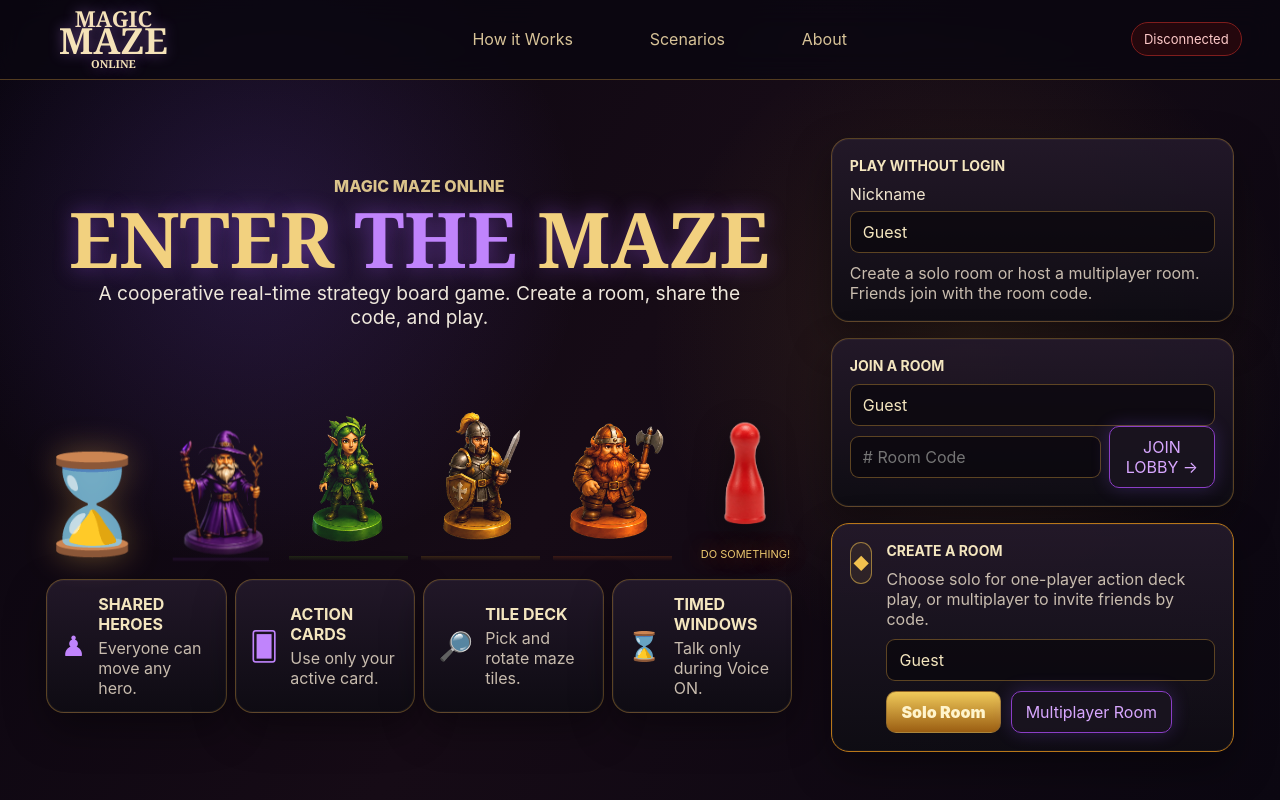
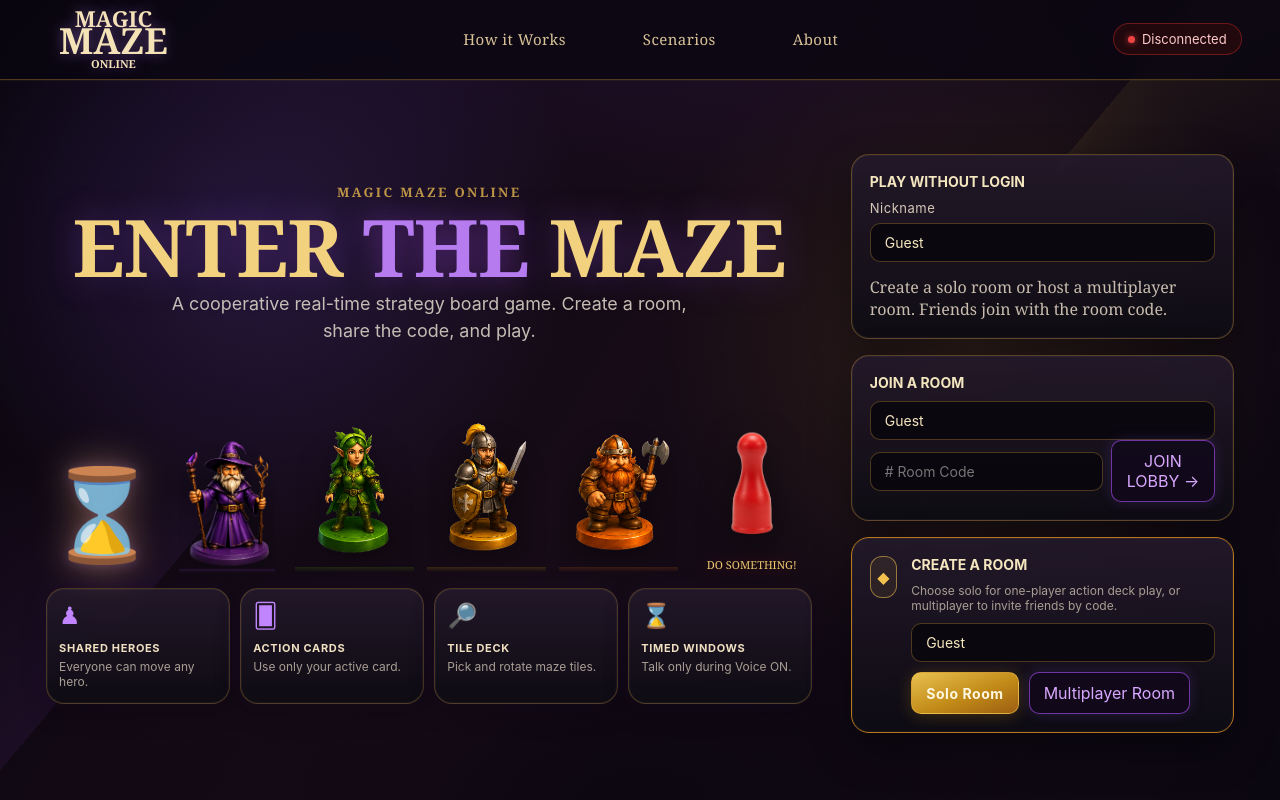
Before and after one commit to Naman028/Magic-Maze, a React (Vite) app in the folder frontend/: page / in a window 1280 px wide. Built offline with nearby package versions, Linux system fonts and the light colour scheme; no server answers.

Commit message:
Improve tile placement validation and pawn visuals

```diff
--- a/frontend/src/features/game/components/HeroPawn.tsx
+++ b/frontend/src/features/game/components/HeroPawn.tsx
@@ -6,7 +6,7 @@
 export function HeroPawn({ hero, cell, geometry, selected, onSelect, onDragStart }: { hero: Hero; cell?: MazeCell; geometry: BoardGeometry; selected: boolean; onSelect: () => void; onDragStart?: (event: PointerEvent<HTMLButtonElement>) => void }) {
   if (!cell || hero.hasEscaped) return null;
   const pos = heroToScreen(cell, geometry);
-  const pawnSize = Math.max(24, Math.min(56, geometry.cellSize * 0.54));
+  const pawnSize = Math.max(30, Math.min(68, geometry.cellSize * 0.68));
   return (
     <button
       className={`hero-token hero-token-${hero.heroType.toLowerCase()} ${selected ? "selected" : ""}`}
--- a/frontend/src/styles/index.css
+++ b/frontend/src/styles/index.css
@@ -1,13 +1,13 @@
 :root {
   color-scheme: dark;
-  font-family: Inter, ui-sans-serif, system-ui, -apple-system, BlinkMacSystemFont, "Segoe UI", sans-serif;
+  font-family: 'Crimson Text', Georgia, 'Times New Roman', serif;
   background: #08050d;
   color: #f4e6bf;
 }
 
 html, body, #root { min-height: 100%; }
 * { box-sizing: border-box; }
-body { margin: 0; min-width: 320px; min-height: 100vh; background: radial-gradient(circle at 30% 30%, rgba(111, 47, 28, .35), transparent 38%), #08050d; }
+body { margin: 0; min-width: 320px; min-height: 100vh; background: #08050d; }
 html.game-active,
 html.game-active body,
 html.game-active #root {
@@ -30,9 +30,25 @@
 }
 
 .landing-page {
+  position: relative;
   height: 100vh;
   overflow: hidden;
 }
+
+.landing-page::before {
+  content: "";
+  position: absolute;
+  inset: 0;
+  pointer-events: none;
+  z-index: 0;
+  background:
+    conic-gradient(from 220deg at 18% 62%, rgba(139, 62, 198, .09) 0deg, transparent 60deg),
+    conic-gradient(from 40deg at 82% 22%, rgba(242, 193, 78, .07) 0deg, transparent 55deg),
+    radial-gradient(ellipse 60% 40% at 50% 0%, rgba(101, 44, 160, .14), transparent 70%),
+    radial-gradient(ellipse 40% 30% at 50% 100%, rgba(10, 6, 16, .8), transparent 80%);
+}
+
+.landing-page > * { position: relative; z-index: 1; }
 
 .landing-nav, .game-topbar, .lobby-header {
   display: flex;
@@ -48,14 +64,17 @@
   min-height: 72px;
   gap: 18px;
   padding: 10px clamp(18px, 3vw, 52px);
+  border-bottom: 1px solid rgba(174, 130, 52, .42);
+  box-shadow: 0 1px 0 rgba(242, 193, 78, .06);
 }
 
-.landing-nav nav { flex: 1; display: flex; justify-content: center; gap: clamp(28px, 6vw, 84px); color: #d8c398; font-size: 16px; }
-.landing-nav a { color: inherit; text-decoration: none; }
+.landing-nav nav { flex: 1; display: flex; justify-content: center; gap: clamp(28px, 6vw, 84px); color: #d8c398; font-size: 15px; letter-spacing: .03em; }
+.landing-nav a { color: inherit; text-decoration: none; transition: color .2s; }
+.landing-nav a:hover { color: #f2c14e; }
 
 .brand-mark {
   color: #f5e3b8;
-  font-family: Georgia, serif;
+  font-family: Georgia, 'Palatino Linotype', serif;
   font-size: 30px;
   font-weight: 900;
   line-height: .78;
@@ -83,35 +102,56 @@
 
 .landing-grid {
   display: grid;
-  grid-template-columns: minmax(0, 1fr) minmax(360px, .54fr);
+  grid-template-columns: minmax(0, 1fr) minmax(360px, .5fr);
   align-items: center;
-  gap: clamp(24px, 3vw, 40px);
+  gap: clamp(20px, 3vw, 44px);
   min-height: calc(100vh - 72px);
-  padding: 22px clamp(18px, 3.6vw, 58px) 20px;
+  padding: 20px clamp(18px, 3.6vw, 60px) 20px;
 }
 
 .hero-title { text-align: center; }
-.hero-title p { color: #dcc48b; font-weight: 800; letter-spacing: 0; margin: 0; }
+.hero-title p {
+  color: #d4a84b;
+  font-weight: 800;
+  letter-spacing: .18em;
+  font-size: 13px;
+  text-transform: uppercase;
+  margin: 0;
+  opacity: .88;
+}
 .hero-title h1 {
-  margin: 8px 0 6px;
-  font-family: Georgia, serif;
-  font-size: clamp(56px, 6vw, 88px);
-  line-height: .92;
+  margin: 10px 0 8px;
+  font-family: Georgia, 'Palatino Linotype', serif;
+  font-size: clamp(56px, 6.2vw, 92px);
+  line-height: .9;
   color: #f2d17f;
-  text-shadow: 0 0 22px rgba(167, 91, 255, .45);
+  text-shadow: 0 0 32px rgba(167, 91, 255, .38), 0 4px 28px rgba(0,0,0,.5);
+  letter-spacing: -.01em;
 }
-.hero-title h1 span { color: #c084fc; }
-.hero-title h2 { margin: 0 auto; max-width: 690px; color: #efe8dc; font-size: clamp(16px, 1.5vw, 22px); font-weight: 400; }
+.hero-title h1 span { color: #b57bef; text-shadow: 0 0 28px rgba(139, 62, 198, .6); }
+.hero-title h2 {
+  margin: 0 auto;
+  max-width: 560px;
+  color: #d8cfc4;
+  font-size: clamp(15px, 1.4vw, 20px);
+  font-weight: 400;
+  font-family: Inter, ui-sans-serif, system-ui, sans-serif;
+  line-height: 1.5;
+  opacity: .9;
+}
 
 .hero-showcase {
-  margin: 22px auto 18px;
+  margin: 18px auto 16px;
   min-height: 210px;
   display: flex;
   align-items: flex-end;
   justify-content: center;
   gap: clamp(0px, 1vw, 16px);
 }
-.hourglass-figure { font-size: 96px; filter: drop-shadow(0 0 16px rgba(255, 190, 85, .35)); }
+.hourglass-figure {
+  font-size: 90px;
+  filter: drop-shadow(0 0 20px rgba(255, 190, 85, .4)) drop-shadow(0 0 6px rgba(192, 132, 252, .3));
+}
 .hero-pawn {
   width: clamp(90px, 10vw, 150px);
   height: clamp(110px, 12vw, 176px);
@@ -158,32 +198,54 @@
 .landing-character.barbarian { border-bottom: 5px solid #d8a31d; }
 .landing-character.dwarf { border-bottom: 5px solid #e66b18; }
 
-.landing-cards { display: grid; grid-template-columns: repeat(4, 1fr); gap: 8px; }
+.landing-cards { display: grid; grid-template-columns: repeat(4, 1fr); gap: 10px; margin-top: 4px; }
 .feature-card, .panel, .auth-panel, .join-panel, .create-panel, .bottom-panel, .player-card, .side-board-card {
   background: linear-gradient(180deg, rgba(35, 25, 42, .92), rgba(14, 12, 19, .94));
   border: 1px solid rgba(143, 106, 47, .58);
   border-radius: 18px;
   box-shadow: inset 0 0 0 1px rgba(255, 255, 255, .04), 0 16px 40px rgba(0, 0, 0, .36);
 }
-.feature-card { min-height: 86px; display: flex; gap: 12px; padding: 14px; align-items: center; }
-.feature-card span { color: #c084fc; font-size: 28px; }
-.feature-card strong { color: #f4e6bf; text-transform: uppercase; }
-.feature-card p, .create-panel p, .rules-summary p, .rules-summary li { color: #c8bcae; margin: 4px 0 0; }
+.feature-card {
+  min-height: 90px;
+  display: flex;
+  flex-direction: column;
+  gap: 8px;
+  padding: 14px 12px;
+  border-color: rgba(143, 106, 47, .45);
+  box-shadow:
+    inset 0 0 0 1px rgba(255, 255, 255, .04),
+    0 0 22px rgba(101, 44, 160, .1),
+    0 8px 24px rgba(0, 0, 0, .32);
+  transition: border-color .25s, box-shadow .25s;
+}
+.feature-card:hover {
+  border-color: rgba(192, 132, 252, .4);
+  box-shadow:
+    inset 0 0 0 1px rgba(255, 255, 255, .06),
+    0 0 28px rgba(139, 62, 198, .22),
+    0 8px 24px rgba(0, 0, 0, .4);
+}
+.feature-card span { color: #c084fc; font-size: 24px; line-height: 1; }
+.feature-card strong { color: #f0e0c0; text-transform: uppercase; font-size: 11px; letter-spacing: .06em; font-family: Inter, ui-sans-serif, system-ui, sans-serif; }
+.feature-card p, .create-panel p, .rules-summary p, .rules-summary li { color: #a89e94; margin: 2px 0 0; font-size: 12px; font-family: Inter, ui-sans-serif, system-ui, sans-serif; }
 
 .landing-actions { display: grid; gap: 16px; align-content: center; }
 .auth-panel, .join-panel, .create-panel, .panel { padding: 18px; }
-.auth-panel h2, .join-panel h2, .create-panel h2, .panel h2, .bottom-panel h2, .side-board-card h2 { margin: 0 0 10px; color: #f4e6bf; text-transform: uppercase; font-size: 14px; }
-.auth-panel label, .field-label { display: grid; gap: 7px; color: #f0e5cf; margin-bottom: 10px; }
+.auth-panel h2, .join-panel h2, .create-panel h2, .panel h2, .bottom-panel h2, .side-board-card h2 { margin: 0 0 10px; color: #f4e6bf; text-transform: uppercase; font-size: 14px; font-family: Inter, ui-sans-serif, system-ui, sans-serif; }
+.auth-panel label, .field-label { display: grid; gap: 7px; color: #d4c8b8; margin-bottom: 14px; font-size: 13px; font-family: Inter, ui-sans-serif, system-ui, sans-serif; letter-spacing: .04em; }
 input, select {
   width: 100%;
-  border: 1px solid rgba(143, 106, 47, .62);
+  border: 1px solid rgba(143, 106, 47, .5);
   color: #f4e6bf;
-  background: rgba(10, 8, 13, .72);
-  border-radius: 9px;
-  padding: 10px 12px;
+  background: rgba(8, 6, 12, .8);
+  border-radius: 10px;
+  padding: 10px 14px;
   outline: none;
+  font-family: Inter, ui-sans-serif, system-ui, sans-serif;
+  font-size: 14px;
+  transition: border-color .2s, box-shadow .2s;
 }
-input:focus, select:focus { border-color: #c084fc; box-shadow: 0 0 0 3px rgba(192, 132, 252, .16); }
+input:focus, select:focus { border-color: #c084fc; box-shadow: 0 0 0 3px rgba(192, 132, 252, .14); }
 
 .gold-button, .purple-button, .dark-button, .ghost-button, .icon-button, .action-buttons button, .hero-selector button, .signal-button {
   border: 1px solid rgba(143, 106, 47, .7);
@@ -191,9 +253,26 @@
   border-radius: 10px;
   padding: 10px 14px;
   background: rgba(26, 20, 31, .88);
+  font-family: Inter, ui-sans-serif, system-ui, sans-serif;
+  transition: filter .18s, box-shadow .18s;
 }
-.gold-button { background: linear-gradient(#efc95a, #9b5e12); color: #fff4cc; font-weight: 900; }
-.purple-button { border-color: #8b3ec6; color: #d8a7ff; box-shadow: 0 0 18px rgba(139, 92, 246, .24); }
+.gold-button {
+  background: linear-gradient(160deg, #e8c050, #c28b18 55%, #9b5e12);
+  color: #fff8e0;
+  font-weight: 700;
+  font-size: 14px;
+  letter-spacing: .04em;
+  border-color: rgba(242, 193, 78, .55);
+  box-shadow: 0 2px 16px rgba(196, 140, 20, .28);
+}
+.gold-button:hover { filter: brightness(1.08); box-shadow: 0 4px 22px rgba(196, 140, 20, .4); }
+.purple-button {
+  border-color: rgba(139, 62, 198, .8);
+  color: #d8a7ff;
+  background: rgba(18, 10, 28, .88);
+  box-shadow: 0 0 14px rgba(139, 92, 246, .18);
+}
+.purple-button:hover { border-color: #b07ef0; box-shadow: 0 0 22px rgba(139, 92, 246, .32); }
 .dark-button { width: 100%; margin-top: 12px; }
 .ghost-button, .icon-button { background: rgba(34, 22, 35, .85); }
 .inline-form, .button-row { display: flex; gap: 8px; align-items: center; }
@@ -216,18 +295,109 @@
   flex-wrap: wrap;
 }
 .connection-pill {
-  border: 1px solid #7f1d1d;
+  display: flex;
+  align-items: center;
+  gap: 7px;
+  border: 1px solid rgba(127, 29, 29, .8);
   color: #fecaca;
   border-radius: 999px;
-  padding: 8px 12px;
+  padding: 7px 14px;
   font-size: 13px;
-  background: rgba(69, 10, 10, .45);
+  font-family: Inter, ui-sans-serif, system-ui, sans-serif;
+  background: rgba(69, 10, 10, .4);
+  white-space: nowrap;
+}
+.connection-pill::before {
+  content: "";
+  width: 7px;
+  height: 7px;
+  border-radius: 50%;
+  flex-shrink: 0;
+  background: #ef4444;
+  box-shadow: 0 0 6px rgba(239, 68, 68, .8);
 }
 .connection-pill.connected {
-  border-color: #65a30d;
+  border-color: rgba(101, 163, 13, .7);
   color: #d9f99d;
-  background: rgba(20, 83, 45, .36);
+  background: rgba(20, 83, 45, .3);
 }
+.connection-pill.connected::before {
+  background: #65a30d;
+  box-shadow: 0 0 8px rgba(101, 163, 13, .9);
+}
+
+/* ——— Unified START GAME panel ——— */
+.start-game-panel {
+  background: linear-gradient(170deg, rgba(22, 13, 34, .97), rgba(10, 7, 18, .99));
+  border: 1px solid rgba(192, 148, 52, .55);
+  border-radius: 22px;
+  padding: 28px 26px 26px;
+  box-shadow:
+    0 0 0 1px rgba(192, 132, 252, .1),
+    0 0 48px rgba(101, 44, 160, .18),
+    inset 0 0 0 1px rgba(255, 255, 255, .03),
+    0 28px 64px rgba(0, 0, 0, .55);
+  display: grid;
+  gap: 18px;
+}
+
+.start-game-header {
+  display: flex;
+  align-items: center;
+  gap: 10px;
+  margin-bottom: 2px;
+}
+
+.start-game-gem {
+  color: #f2c14e;
+  font-size: 18px;
+  filter: drop-shadow(0 0 6px rgba(242, 193, 78, .6));
+}
+
+.start-game-header h2 {
+  margin: 0;
+  font-family: Georgia, 'Palatino Linotype', serif;
+  font-size: 20px;
+  font-weight: 900;
+  color: #f4e6bf;
+  text-transform: uppercase;
+  letter-spacing: .1em;
+  text-shadow: 0 0 16px rgba(242, 193, 78, .28);
+}
+
+.start-game-panel .field-label { margin-bottom: 0; gap: 8px; }
+
+.mode-section { display: grid; gap: 10px; }
+
+.mode-label {
+  margin: 0;
+  font-size: 12px;
+  font-family: Inter, ui-sans-serif, system-ui, sans-serif;
+  color: #a89e94;
+  text-transform: uppercase;
+  letter-spacing: .08em;
+}
+
+.room-mode-actions {
+  display: flex;
+  gap: 10px;
+  flex-wrap: wrap;
+}
+
+.mode-btn { flex: 1; text-align: center; }
+
+.join-section { display: grid; gap: 8px; }
+
+.create-room-btn {
+  width: 100%;
+  padding: 13px;
+  font-size: 15px;
+  font-weight: 800;
+  letter-spacing: .06em;
+  border-radius: 12px;
+  box-shadow: 0 4px 24px rgba(196, 140, 20, .35);
+}
+.create-room-btn:hover { filter: brightness(1.1); box-shadow: 0 6px 30px rgba(196, 140, 20, .48); }
 
 .center-page { min-height: 100vh; display: grid; place-items: center; padding: 24px; }
 .app-shell {
@@ -533,34 +703,43 @@
 }
 .cell-overlay {
   position: absolute;
-  border: 1px solid transparent;
+  border: 0;
   color: transparent;
   background: transparent;
   padding: 0;
+}
+.cell-overlay::after {
+  content: "";
+  position: absolute;
+  inset: 10%;
+  border: 1px solid transparent;
+  border-radius: 6px;
+  pointer-events: none;
+  transition: opacity 140ms ease, background-color 140ms ease, border-color 140ms ease, box-shadow 140ms ease;
 }
 .cell-overlay:hover,
 .cell-overlay:focus,
 .cell-overlay:focus-visible {
   outline: none !important;
 }
-.cell-overlay.reachable {
+.cell-overlay.reachable::after {
   border-color: rgba(34, 197, 94, .45);
   background: rgba(74, 222, 128, .28);
 }
-.cell-overlay.invalid {
+.cell-overlay.invalid::after {
   border-color: rgba(239, 68, 68, .5);
   background: rgba(248, 113, 113, .28);
 }
-.cell-overlay.vortex-target {
+.cell-overlay.vortex-target::after {
   border-color: rgba(139, 92, 246, .5);
   background: rgba(139, 92, 246, .2);
 }
-.cell-overlay.escalator-target {
+.cell-overlay.escalator-target::after {
   border-color: rgba(34, 197, 94, .72);
   background: rgba(74, 222, 128, .28);
   box-shadow: inset 0 0 0 2px rgba(34, 197, 94, .4);
 }
-.cell-overlay.selected { border-color: transparent; box-shadow: none; }
+.cell-overlay.selected::after { border-color: transparent; box-shadow: none; background: transparent; }
 .hero-token {
   position: absolute;
   display: grid;
@@ -578,7 +757,8 @@
   clip-path: circle(50% at 50% 50%);
   touch-action: none;
   cursor: grab;
-  transition: left 180ms ease, top 180ms ease, transform 120ms ease;
+  transition: left 320ms cubic-bezier(.22, 1, .36, 1), top 320ms cubic-bezier(.22, 1, .36, 1), transform 160ms ease;
+  will-change: left, top, transform;
 }
 .hero-token img {
   width: 100%;
```
Also changed, not shown: frontend/src/features/game/utils/explorationPlacement.ts (+3 -15 lines), 1 other file (tests, documents, lock files or other folders).
